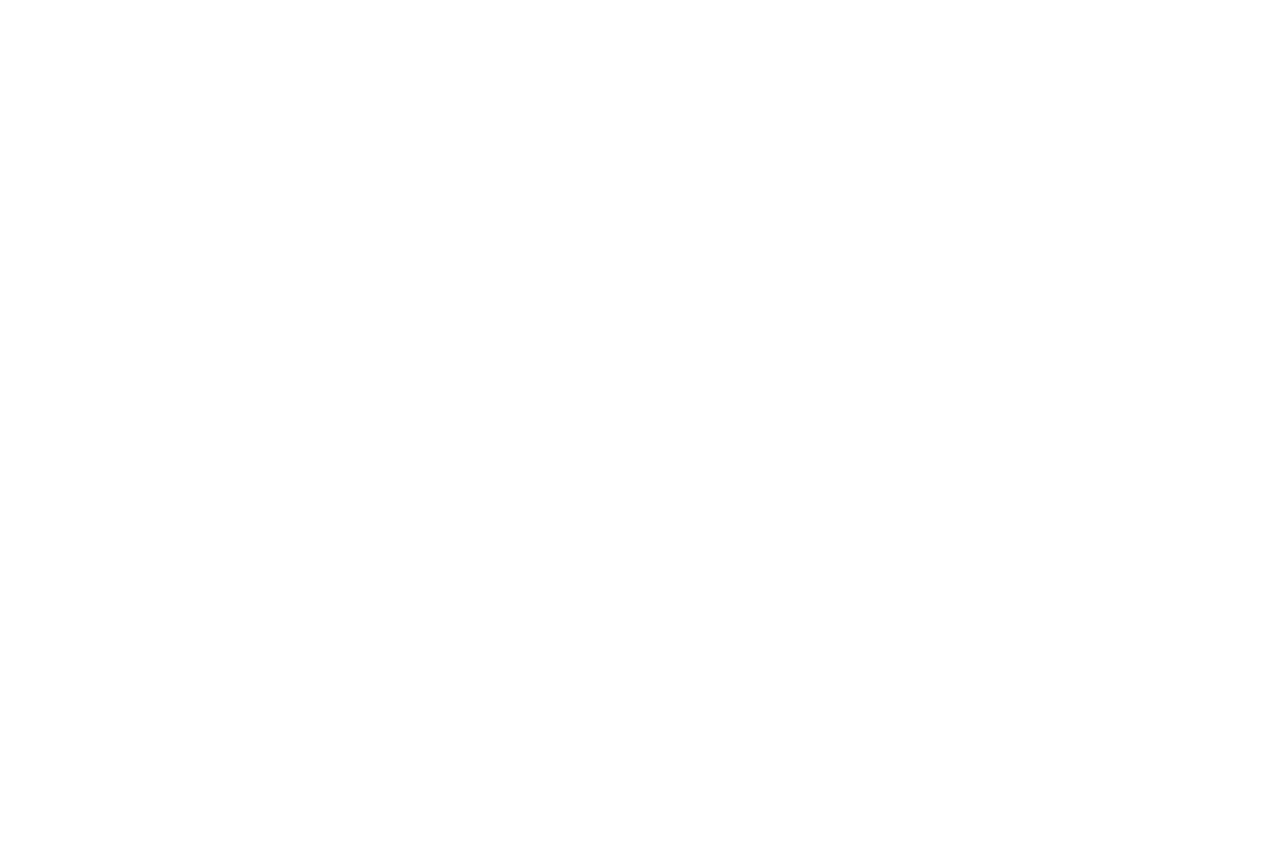
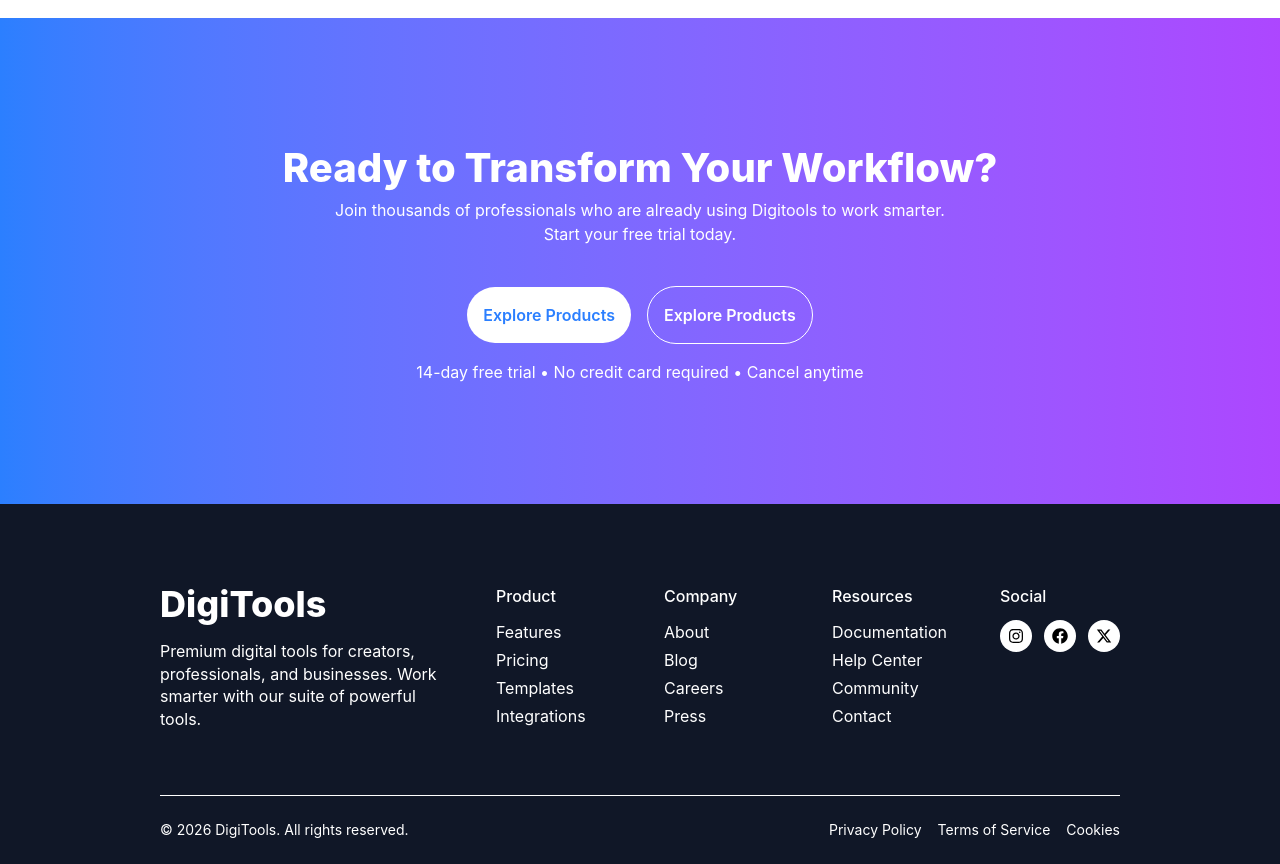
Before and after one commit to nnanjum1/b13_assignment06, a React (Vite) app: page / in a window 1280 px wide. Shown: the part 4240-5104 px from the top of the page. Before the commit the page ends 4130 px from the top, so only its background shows below. Built offline with nearby package versions, Linux system fonts and the light colour scheme.

Commit message:
footer section done

```diff
--- a/src/App.jsx
+++ b/src/App.jsx
@@ -13,6 +13,8 @@ import ToolTabs from './ToolTab'
 import CartTab from './CartTab'
 import GetStarted from './GetStarted'
 import Pricing from './Pricing'
+import ReadyToTransform from './ReadyToTransform'
+import Footer from './Footer'
 
 function App() {
   const [activeTab, setActiveTab] = useState("products");
@@ -39,6 +41,8 @@ function App() {
       )}
       <GetStarted />
       <Pricing />
+      <ReadyToTransform />
+      <Footer />
       <ToastContainer position="top-right" />
     </>
   )
--- /dev/null
+++ b/src/Footer.jsx
@@ -0,0 +1,84 @@
+import React from 'react'
+import { FaFacebook, FaInstagram } from 'react-icons/fa'
+import { FaXTwitter } from 'react-icons/fa6'
+
+const Footer = () => {
+    return (
+        <div className='bg-[#101727]'>
+
+
+            <div className='grid grid-cols-1 sm:grid-cols-2 text-center lg:text-left lg:grid-cols-12 gap-12 w-[90%] md:w-[75%] mx-auto pt-20 pb-16'>
+                <div className='lg:col-span-4 space-y-4'>
+                    <h2 className='text-3xl md:text-4xl font-extrabold text-white'>
+                        DigiTools
+                    </h2>
+                    <p className='text-sm md:text-[16px] text-white'>
+                        Premium digital tools for creators, professionals, and businesses. Work smarter with our suite of powerful tools.
+                    </p>
+                </div>
+
+
+                <div className='lg:col-span-2 space-y-3'>
+                    <h2 className='text-[16px] font-medium text-white'>Product</h2>
+                    <ul className='text-white space-y-1'>
+                        <li>Features</li>
+                        <li>Pricing</li>
+                        <li>Templates</li>
+                        <li>Integrations</li>
+                    </ul>
+                </div>
+
+                <div className='lg:col-span-2 space-y-3'>
+                    <h2 className='text-[16px]  font-medium text-white'>Company</h2>
+                    <ul className='text-white space-y-1'>
+                        <li>About</li>
+                        <li>Blog</li>
+                        <li>Careers</li>
+                        <li>Press</li>
+                    </ul>
+                </div>
+                <div className='lg:col-span-2 space-y-3'>
+                    <h2 className='text-[16px]  font-medium text-white'>Resources</h2>
+                    <ul className='text-white space-y-1'>
+                        <li>Documentation</li>
+                        <li>Help Center</li>
+                        <li>Community</li>
+                        <li>Contact</li>
+                    </ul>
+                </div>
+
+
+                <div className='lg:col-span-2 space-y-3'>
+                    <h2 className='text-[16px]  font-medium text-white'>Social</h2>
+
+                    <div className='flex gap-3 text-black items-center justify-center lg:justify-start'>
+                        <div className='p-2 bg-white rounded-full'><FaInstagram /></div>
+                        <div className='p-2 bg-white rounded-full'><FaFacebook /></div>
+                        <div className='p-2 bg-white rounded-full'><FaXTwitter /></div>
+                    </div>
+                </div>
+
+            </div>
+
+            <div className="border-t border-white w-[90%] md:w-[75%] mx-auto"></div>
+
+
+            <div className='w-[90%] md:w-[75%] mx-auto py-6 flex flex-col md:flex-row gap-4 justify-between items-center'>
+
+                <p className='text-sm text-white'>
+                    © 2026 DigiTools. All rights reserved.
+                </p>
+
+                <div className='flex flex-wrap gap-4 text-sm text-white justify-center'>
+                    <p>Privacy Policy</p>
+                    <p>Terms of Service</p>
+                    <p>Cookies</p>
+                </div>
+
+            </div>
+
+        </div>
+    )
+}
+
+export default Footer
--- a/src/Pricing.jsx
+++ b/src/Pricing.jsx
@@ -5,7 +5,7 @@ const Pricing = () => {
         <div className='bg-white mb-20'>
 
 
-            <h1 className="text-[48px] text-center font-extrabold">Simple, Transparent Pricing</h1>
+            <h1 className="text-[48px] text-center font-extrabold mt-20">Simple, Transparent Pricing</h1>
             <p className="text-[16px] text-gray-400 text-center">Choose the plan that fits your needs. Upgrade or downgrade anytime.</p>
             <div className="grid grid-cols-1 md:grid-cols-3 gap-8 w-[90%] md:w-[75%] mx-auto p-8">
                 <div className='p-6 rounded-xl bg-gray-50 border border-gray-200'>
@@ -30,7 +30,7 @@ const Pricing = () => {
 
 
                 <div className=' relative p-6 rounded-xl bg-gradient-to-r from-blue-500 to-purple-500 '>
-                    <div className='absolute -top-4 left-1/2 -translate-x-1/2 bg-orange-100 px-3 py-1.5 text-center rounded-full'><p className='font-medium text-orange-700 '>Most Popular</p></div>
+                    <div className='absolute -top-5 left-1/2 -translate-x-1/2 bg-orange-100 px-3 py-1.5 text-center rounded-full'><p className='font-medium text-orange-700 '>Most Popular</p></div>
                     <h3 className='text-[24px] text-white font-bold'>Pro</h3>
                     <p className='text-[16px] text-white'>Best for professionals</p>
 
@@ -70,7 +70,7 @@ const Pricing = () => {
 
                         </ul>
                     </div>
-                    <button className=' bg-gradient-to-r mt-6 from-blue-500 to-purple-500 text-white text-[16px] font-bold py-4 w-full rounded-full'>Contact Sales</button>
+                    <button className=' bg-gradient-to-r mt-20 from-blue-500 to-purple-500 text-white text-[16px] font-bold py-4 w-full rounded-full'>Contact Sales</button>
                 </div>
 
             </div>
--- /dev/null
+++ b/src/ReadyToTransform.jsx
@@ -0,0 +1,22 @@
+import React from 'react'
+
+const ReadyToTransform = () => {
+    return (
+        <div className='bg-gradient-to-r from-blue-500 to-purple-500 text-center '>
+            <div className='w-[90%] md:w-[75%] mx-auto py-30'>
+                <h2 className='text-[40px] font-extrabold text-white'>Ready to Transform Your Workflow?</h2>
+                <p className='text-[16px] text-white'>Join thousands of professionals who are already using Digitools to work smarter.</p>
+                <p className='text-[16px] text-white'>Start your free trial today.</p>
+                <div className='flex gap-4 mt-10 mb-4 justify-center items-center'>
+                    <button className='bg-white text-blue-500 p-4 font-semibold rounded-full text-center'>Explore Products</button>
+                    <button className='bg-transparent text-white border border-white p-4 font-semibold rounded-full text-center'>Explore Products</button>
+
+                </div>
+                <p className='text-[16px] text-white'>14-day free trial • No credit card required • Cancel anytime</p>
+
+            </div>
+        </div>
+    )
+}
+
+export default ReadyToTransform
```
